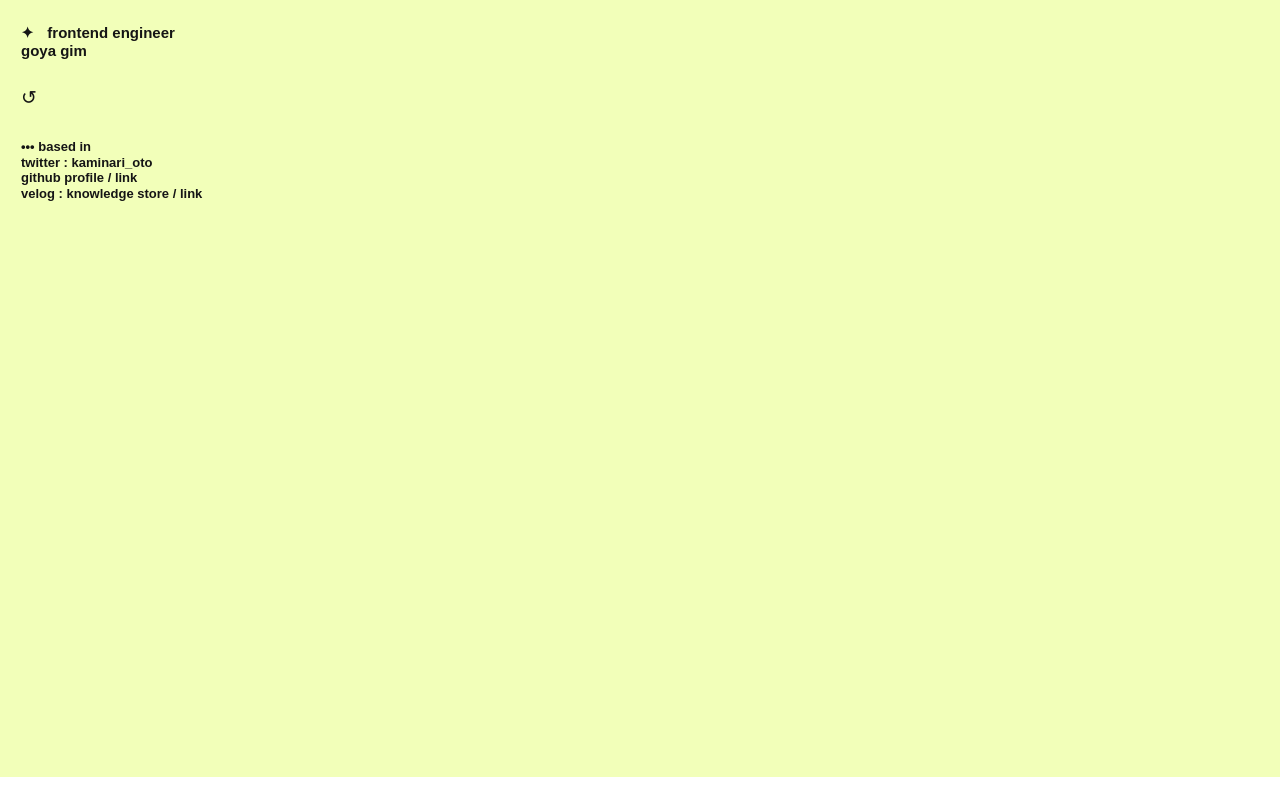
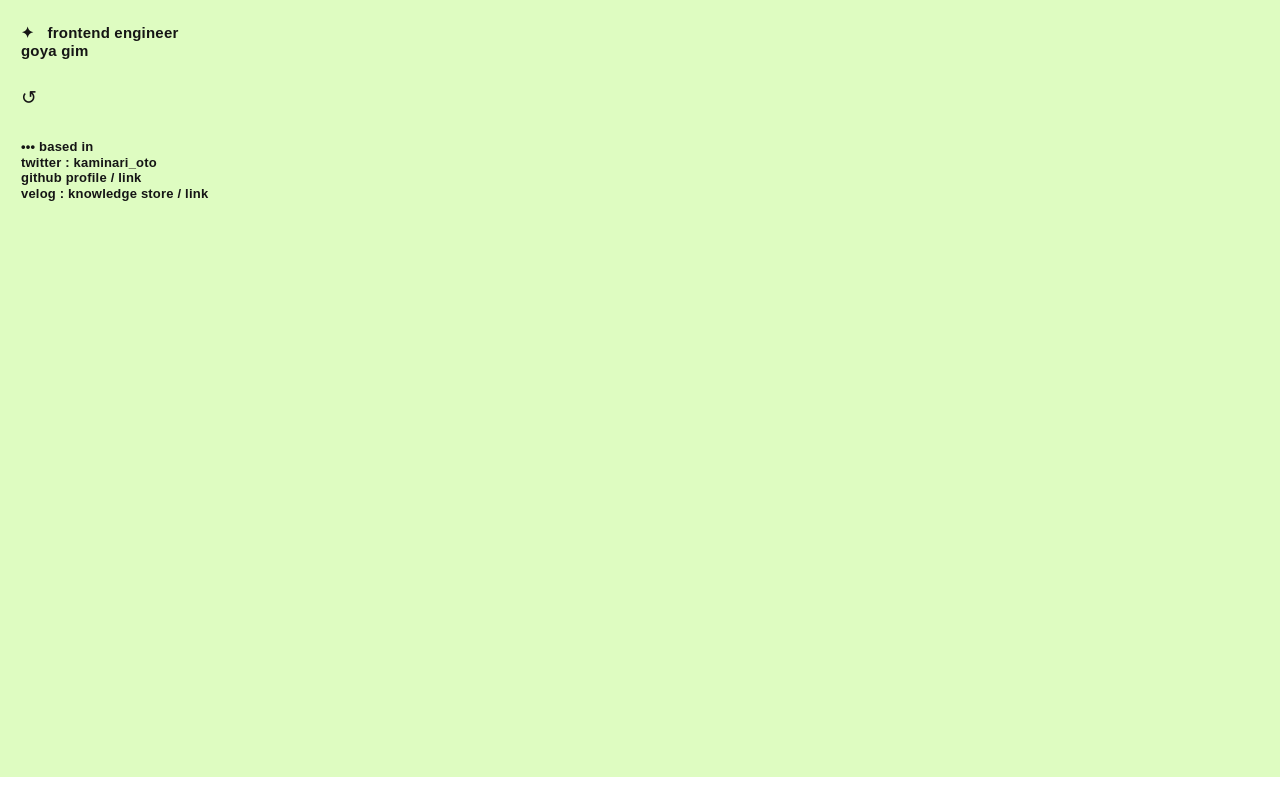
Before and after one commit to Goyka/rtk-prc, a React (Create React App) app: page / in a window 1280 px wide. Built offline with nearby package versions, Linux system fonts and the light colour scheme.

Commit message:
Edit bg colors

```diff
--- a/src/components/Body.jsx
+++ b/src/components/Body.jsx
@@ -12,7 +12,7 @@ const Body = ({ mode }) => {
   return (
     <St.Container
       style={{
-        background: mode ? "#34344d" : "#f2ffb9",
+        background: mode ? "#34344d" : "#defcc1",
       }}
     >
       <St.TextLink
--- a/src/pages/Home.jsx
+++ b/src/pages/Home.jsx
@@ -8,7 +8,7 @@ const Home = () => {
   return (
     <St.Wrap
       style={{
-        background: mode ? "#34344d" : "#f2ffb9",
+        background: mode ? "#34344d" : "#defcc1",
         color: mode ? "#f9f9f9" : "#151515",
       }}
     >
--- a/src/style/styles.jsx
+++ b/src/style/styles.jsx
@@ -12,6 +12,7 @@ export const Wrap = styled.div`
   height: 735px;
   padding: 21px;
   font-family: Arial, Helvetica, sans-serif;
+  letter-spacing: 0.2px;
 
   @media (max-width: 768px) {
     padding: 17px;
@@ -48,7 +49,7 @@ export const Container = styled.div`
   display: flex;
   flex-direction: column;
   font-size: 13px;
-  font-weight: 600;
+  font-weight: 550;
   line-height: 1.2;
 `;
 
```
